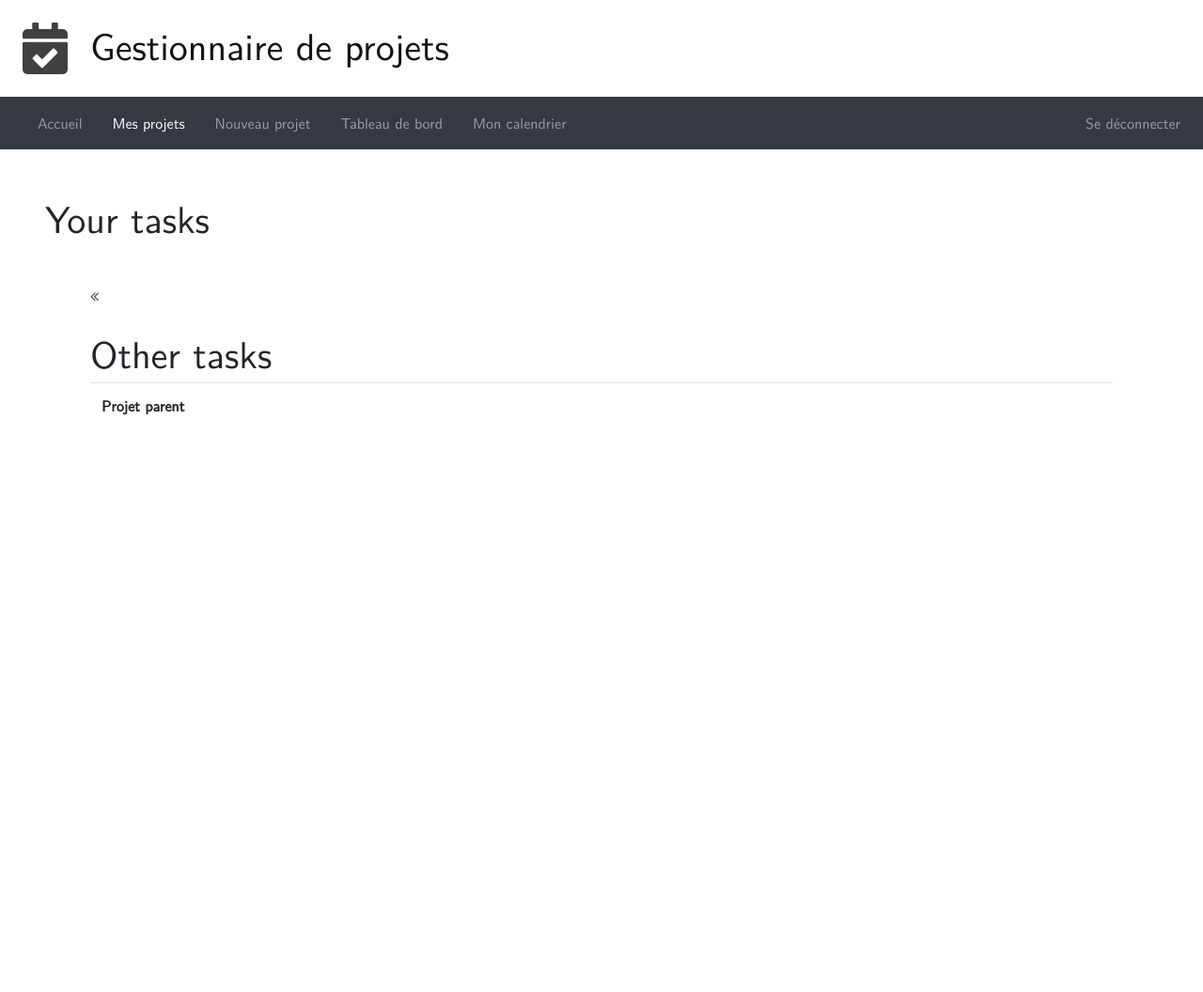
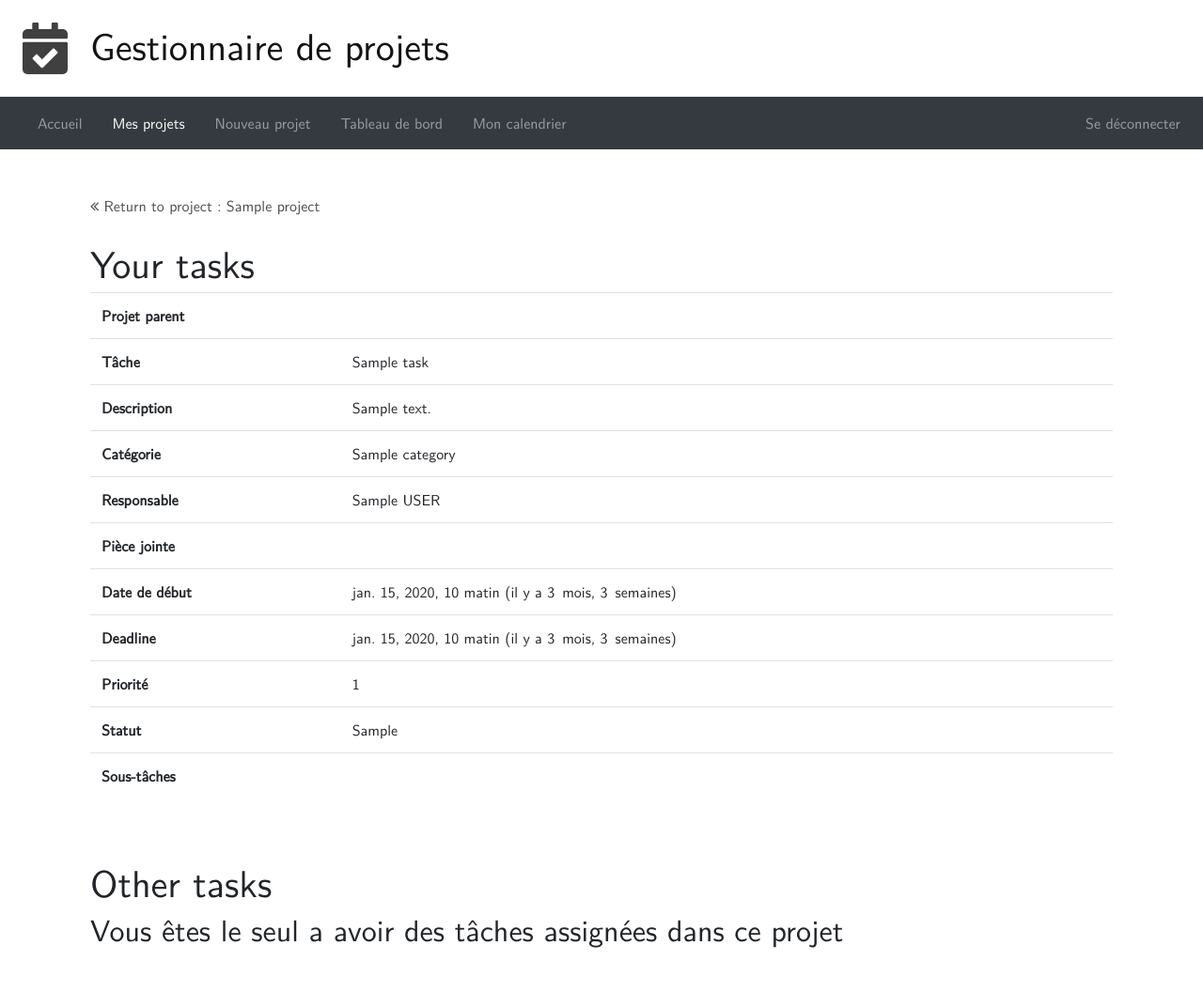
Before and after one commit to houshuanglucie/Web_Group_project, a Django app: page /distinct/1 in a window 1280 px wide. Shown: the whole page at 94% size. Before the commit the page ends 442 px from the top, so only its background shows below. Run offline with Django 3.2, Linux system fonts and the light colour scheme; a user stored in the database is signed in; tables that the repository leaves empty hold one stand-in row (values such as "Sample post"); lists and menus that the app fills with data are empty; parts of the project's set-up code (start-up, migrations or seed data) failed here and were passed over; some libraries are stand-ins or nearby versions.

Commit message:
modification affichage tâches distinctes

```diff
--- a/taskmanager/templates/taskmanager/distinct_tasks.html
+++ b/taskmanager/templates/taskmanager/distinct_tasks.html
@@ -30,11 +30,10 @@ a:hover {
 
 {% block content %}
 
-<h1> Your tasks </h1>
 
 <div class="m-5">
 
-   <a href="{% url 'focus_project' id=project.id %}"><i class="fa fa-angle-double-left"></i> {{ task.project }}</a>
+   <a href="{% url 'focus_project' id=project.id %}"><i class="fa fa-angle-double-left"></i> Return to project : {{ project.name }}</a>
    <br/><br/>
 
    <table class="table">
@@ -44,7 +43,11 @@ a:hover {
             <th class="thead-dark">Projet parent</th>
             <td><a href="{% url 'focus_project' id=project.id %}">{{ task.project }}</a></td>
          </tr>
-         {% for task in usertask %}
+         <h1> Your tasks </h1>
+{% if user_empty %}
+<h2> Vous n'avez aucune tâche assignée dans ce projet </h2>
+{% endif %}
+         {% for task in user_tasks %}
          <tr>
             <th class="thead-dark">Tâche</th>
             <td>{{ task.name }}</td>
@@ -103,12 +106,14 @@ a:hover {
          </tr>
       </tbody>
    </table>
+    <br><br>
  {% endfor %}
 
 
         <h1> Other tasks </h1>
-
-
+        {% if others_empty %}
+    <h2> Vous êtes le seul a avoir des tâches assignées dans ce projet </h2>
+        {% endif %}
       {% comment %} BODY OF TABLE {% endcomment %}
 
 
@@ -173,5 +178,6 @@ a:hover {
          </tr>
       </tbody>
    </table>
+    <br><br>
        {% endfor %}
 {% endblock %}
--- a/taskmanager/templates/taskmanager/home.html
+++ b/taskmanager/templates/taskmanager/home.html
@@ -157,9 +157,9 @@
                   <div class="d-flex flex-column align-items-center justify-content-center min-vh-100">
 
                      <ul class="d-none d-sm-block align-self-center">
-                        <li><a style="font-size:300%" ; href={% url 'membersproject' %}> List of your projects with their members </a></li>
-                        <li><a style="font-size:300%" ; href={% url 'listtasks' %}>List of your tasks with their attributes</a></li>
-                        <li><a style="font-size:300%" ; href={% url 'finishedtasks' %}>List of all your finished tasks </a></li>
+                        <li><a style="font-size:300%" ; href={% url 'membersproject' %}> Liste de vos projets et leurs membres </a></li><br> <br>
+                        <li><a style="font-size:300%" ; href={% url 'listtasks' %}>Listes de vos tâches et leurs attributs </a></li> <br><br>
+                        <li><a style="font-size:300%" ; href={% url 'finishedtasks' %}>Liste de toutes vos tâches finies </a></li><br><br>
                      </ul>
                   </div>
 
--- a/taskmanager/views.py
+++ b/taskmanager/views.py
@@ -565,11 +565,16 @@ def finished_tasks(request):
     return render(request, 'taskmanager/list_tasks.html', locals())
 
 def distinct_tasks(request, ide):
+    user_empty = False
+    others_empty = False
     project = Project.objects.get(id=ide)
     user_tasks = Task.objects.filter(project__id=ide).filter(user__id=request.user.id)
-
-
+    if(len(user_tasks)==0):
+        user_empty = True
+    print(user_tasks)
     othertasks = Task.objects.filter(project__id=ide).exclude(user__id = request.user.id)
+    if(len(othertasks)==0):
+        others_empty = True
     return render(request, 'taskmanager/distinct_tasks.html', locals())
 
 def activities(request, ide):
```
Also changed, not shown: taskmanager/templates/taskmanager/list_tasks.html (+32 -6 lines).
